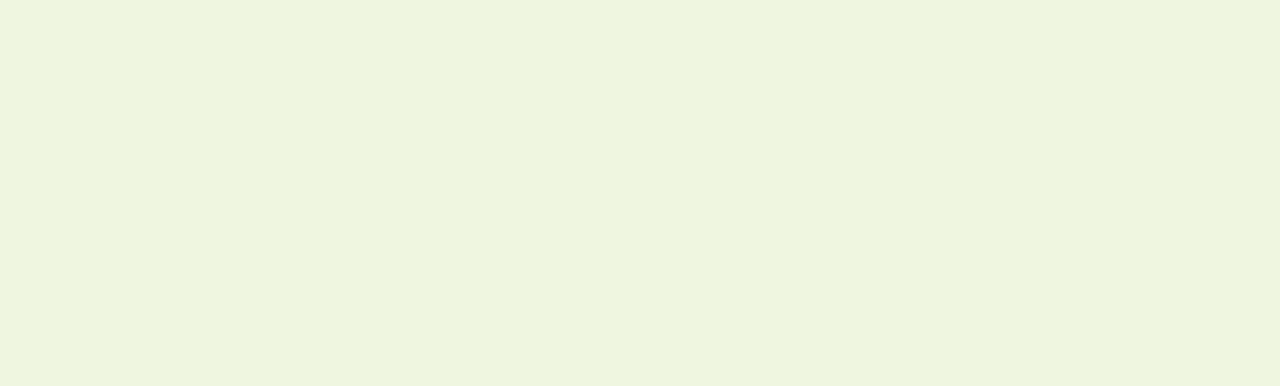
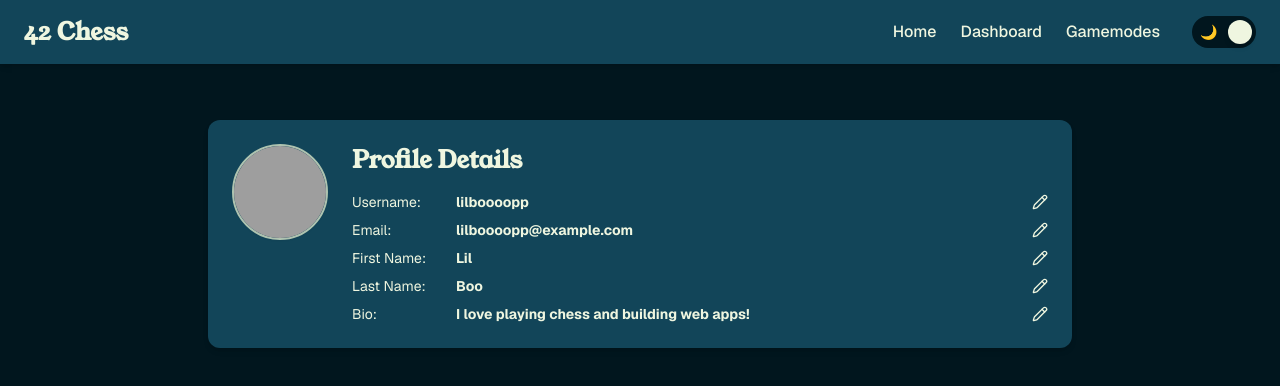
Before and after one commit to LilBoooopp/transcendence, a React (Create React App) app in the folder frontend/: page /user in a window 1280 px wide. Before the commit this address had no page. Shown: the top 386 px of the page. Built offline with nearby package versions, Linux system fonts and the light colour scheme; grey boxes are pictures that could not be loaded; the HTML template or start-up script is replaced by a standard one.

Commit message:
added profile page with profile info and editing

```diff
--- a/frontend/src/App.tsx
+++ b/frontend/src/App.tsx
@@ -6,6 +6,7 @@ import WireframeDashboard from './pages/User/Dashboard';
 import WireframeLanding from './pages/Home/Landing';
 import WireframeGameMode from './pages/Game/GameMode';
 import WireframeBotMode from './pages/Game/BotMode';
+import ProfilePage from './pages/User/ProfilePage';
 
 import MatchmakingWaiting from './pages/Game/MatchmakingWaiting';
 import BotGameLauncher from './components/BotGameLauncher';
@@ -20,6 +21,7 @@ function App() {
         <Route path="/gamemode" element={<WireframeLayout><WireframeGameMode /></WireframeLayout>} />
         <Route path="/botmode" element={<WireframeLayout><WireframeBotMode /></WireframeLayout>} />
         <Route path="/dashboard" element={<WireframeLayout><WireframeDashboard /></WireframeLayout>} />
+				<Route path="/user" element={<WireframeLayout><ProfilePage /></WireframeLayout>} />
 
         <Route path="/play" element={<MatchmakingWaiting />} />
         <Route path="/bot-launch" element={<BotGameLauncher />} />
--- /dev/null
+++ b/frontend/src/components/ProfileTile.tsx
@@ -0,0 +1,152 @@
+import React, { useState, useRef } from 'react';
+import { Card } from './ui/Card';
+import { Pencil, Check, X, Camera } from 'lucide-react'; // Added Camera
+
+export interface ProfileTileProps {
+  username: string;
+  email: string;
+  firstName: string;
+  lastName: string;
+  bio: string;
+  avatarUrl?: string;
+  onUpdateField: (field: keyof ProfileTileProps, newValue: string) => void;
+}
+
+function EditableField({
+  label,
+  value,
+  onSave
+}: {
+  label: string;
+  value: string;
+  onSave: (val: string) => void
+}) {
+  const [isEditing, setIsEditing] = useState(false);
+  const [draftValue, setDraftValue] = useState(value);
+
+  const handleSave = () => {
+    onSave(draftValue);
+    setIsEditing(false);
+  };
+
+  const handleCancel = () => {
+    setDraftValue(value);
+    setIsEditing(false);
+  };
+
+  if (isEditing) {
+    return (
+      <div className="flex items-center gap-2 mt-2">
+        <span className="text-sm font-bold w-24 text-text-default">{label}:</span>
+        <input
+          type="text"
+          value={draftValue}
+          onChange={(e) => setDraftValue(e.target.value)}
+          className="rounded px-2 py-1 flex-grow text-sm text-text-dark"
+          autoFocus
+        />
+        <button onClick={handleSave} className="text-green-600 font-bold hover:text-green-800 text-sm"><Check size={20}/></button>
+        <button onClick={handleCancel} className="text-red-600 font-bold hover:text-red-800 text-sm"><X size={20}/></button>
+      </div>
+    );
+  }
+
+  return (
+    <div className="flex items-center gap-2 mt-2 group">
+      <span className="text-sm w-24 text-text-default">{label}:</span>
+      <span className="text-sm font-bold text-text-default flex-grow truncate">{value}</span>
+
+      <button className="text-text-default hover:text-accent"
+        onClick={() => setIsEditing(true)}
+      >
+        <Pencil size={16} />
+      </button>
+    </div>
+  );
+}
+
+export default function ProfileTile({
+  username,
+  email,
+  firstName,
+  lastName,
+  bio,
+  avatarUrl,
+  onUpdateField
+}: ProfileTileProps) {
+  const placeholderImage = "https://ui-avatars.com/api/?name=" + username + "&background=random";
+
+  const fileInputRef = useRef<HTMLInputElement>(null);
+
+  const handleOverlayClick = () => {
+    fileInputRef.current?.click();
+  };
+
+  const handleFileChange = (event: React.ChangeEvent<HTMLInputElement>) => {
+    const file = event.target.files?.[0];
+    if (file) {
+      console.log("Selected file for avatar:", file.name);
+      // TODO: File upload to backend
+    }
+  };
+
+  return (
+    <Card variant="surface" className="flex flex-col md:flex-row items-start p-6 gap-6 w-full cursor-default">
+      {/* Profile Picture */}
+      <div className="flex-shrink-0 relative group cursor-pointer" onClick={handleOverlayClick}>
+        <img
+          src={avatarUrl || placeholderImage}
+          alt={`${username}'s avatar`}
+          className="w-24 h-24 rounded-full object-cover shadow-sm border-2 border-accent"
+        />
+
+        {/* Camera Overlay */}
+        <div className="absolute inset-0 bg-black/50 rounded-full flex items-center justify-center opacity-0 group-hover:opacity-100 transition-opacity duration-200">
+          <Camera className="text-white" size={28} />
+        </div>
+
+        {/* Hidden File Input */}
+        <input
+          type="file"
+          ref={fileInputRef}
+          onChange={handleFileChange}
+          accept="image/png, image/jpeg, image/jpg"
+          className="hidden"
+        />
+      </div>
+
+      {/* Editable Text */}
+      <div className="flex flex-col flex-grow w-full overflow-hidden">
+        <h3 className="text-2xl font-heading font-bold text-text-default mb-2 truncate">
+          Profile Details
+        </h3>
+        {/* Render Editable Fields */}
+        <EditableField
+          label="Username"
+          value={username}
+          onSave={(newVal) => onUpdateField('username', newVal)}
+        />
+        <EditableField
+          label="Email"
+          value={email}
+          onSave={(newVal) => onUpdateField('email', newVal)}
+        />
+        <EditableField
+          label="First Name"
+          value={firstName}
+          onSave={(newVal) => onUpdateField('firstName', newVal)}
+        />
+        <EditableField
+          label="Last Name"
+          value={lastName}
+          onSave={(newVal) => onUpdateField('lastName', newVal)}
+        />
+        <EditableField
+          label="Bio"
+          value={bio}
+          onSave={(newVal) => onUpdateField('bio', newVal)}
+        />
+      </div>
+    </Card>
+  );
+}
--- a/frontend/src/components/ui/Card.tsx
+++ b/frontend/src/components/ui/Card.tsx
@@ -4,7 +4,7 @@ interface CardProps {
 	children: ReactNode;
 	className?: string;
 	onClick?: () => void;
-	variant?: 'primary' | 'surface'; // Add variants here
+	variant?: 'primary' | 'surface';
 }
 
 export const Card: React.FC<CardProps> = ({
@@ -18,8 +18,7 @@ export const Card: React.FC<CardProps> = ({
 
 	const variants = {
 		primary: "bg-primary hover:bg-primary-hover text-text-default",
-		// Surface is for static layout containers (white bg, subtle border)
-		surface: "bg-white border border-accent/30 text-text-dark"
+		surface: "bg-primary text-text-dark"
 	};
 
 	return (
--- /dev/null
+++ b/frontend/src/pages/User/ProfilePage.tsx
@@ -0,0 +1,49 @@
+import React, { useState } from 'react';
+import * as Icons from 'lucide-react';
+import ProfileTile from '../../components/ProfileTile';
+
+const ProfilePage = () => {
+	const [profileData, setProfileData] = useState({
+		username: "lilboooopp",
+		email: "lilboooopp@example.com",
+		firstName: "Lil",
+		lastName: "Boo",
+		bio: "I love playing chess and building web apps!",
+		avatarUrl: ""
+	});
+
+	const handleUpdateProfileField = (field: string, newValue: string) => {
+		setProfileData((prevData) => ({
+			...prevData,
+			[field]: newValue
+		}));
+
+		// TODO: Send this to your backend!
+		// Example:
+		// fetch('/api/users/update', {
+		//   method: 'PATCH',
+		//   body: JSON.stringify({ [field]: newValue })
+		// }).catch(err => console.error("Failed to update db:", err));
+		console.log(`Updated ${field} to: ${newValue} in database!`);
+	};
+
+	return (
+		<div className="flex flex-col gap-8 items-center w-full max-w-4xl mx-auto py-8 px-4">
+
+			{/* TOP SECTION: User Profile Tile */}
+			<div className="w-full flex justify-center">
+				<ProfileTile
+					username={profileData.username}
+					email={profileData.email}
+					firstName={profileData.firstName}
+					lastName={profileData.lastName}
+					bio={profileData.bio}
+					avatarUrl={profileData.avatarUrl}
+					onUpdateField={handleUpdateProfileField}
+				/>
+			</div>
+		</div>
+	);
+};
+
+export default ProfilePage;
```
